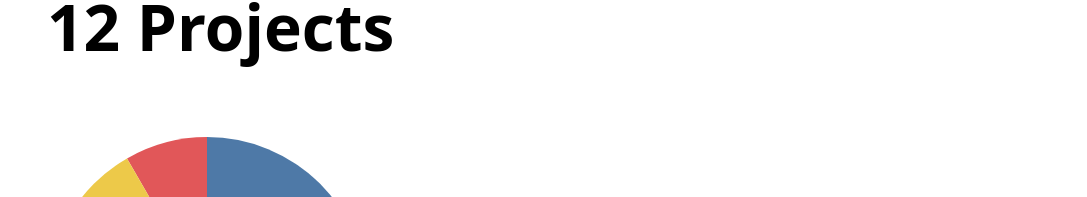
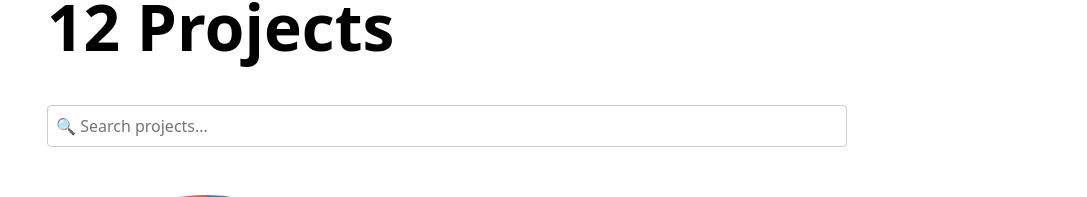
Before and after one commit to hap196/6c35-lab4, a SvelteKit app: page /projects in a window 1280 px wide. Shown: the part 89-286 px from the top of the page, without its empty margins (193-1280 px from the left). Built offline with nearby package versions, Linux system fonts and the light colour scheme.

Commit message:
search done

```diff
--- a/src/routes/projects/+page.svelte
+++ b/src/routes/projects/+page.svelte
@@ -3,6 +3,8 @@
   import Project from "$lib/Project.svelte";
   import Pie from '$lib/Pie.svelte';
   import * as d3 from "d3";
+
+  let query = "";  // Add search query variable
 
   // Group projects by year and count them
   let rolledData = d3.rollups(projects, v => v.length, d => d.year);
@@ -10,6 +12,12 @@
   // Transform the data into the format needed for the pie chart
   let pieData = rolledData.map(([year, count]) => {
     return { value: count, label: year };
+  });
+
+  // Add reactive filtering of projects with case-insensitive search across all metadata
+  $: filteredProjects = projects.filter(project => {
+    let values = Object.values(project).join("\n").toLowerCase();
+    return values.includes(query.toLowerCase());
   });
 </script>
 
@@ -19,9 +27,16 @@
 
 <h1>{projects.length} Projects</h1>
 
+<input
+  type="search"
+  bind:value={query}
+  aria-label="Search projects"
+  placeholder="🔍 Search projects…"
+/>
+
 <Pie data={pieData} />
 <div class="projects">
-  {#each projects as p}
+  {#each filteredProjects as p}
     <Project data={p} />
   {/each}
   <!-- <article>
@@ -132,3 +147,14 @@
     </p>
   </article> -->
 </div>
+
+<style>
+  input[type="search"] {
+    width: 100%;
+    padding: 0.5em;
+    margin-bottom: 1em;
+    border: 1px solid #ccc;
+    border-radius: 4px;
+    font-size: 1em;
+  }
+</style>
```
